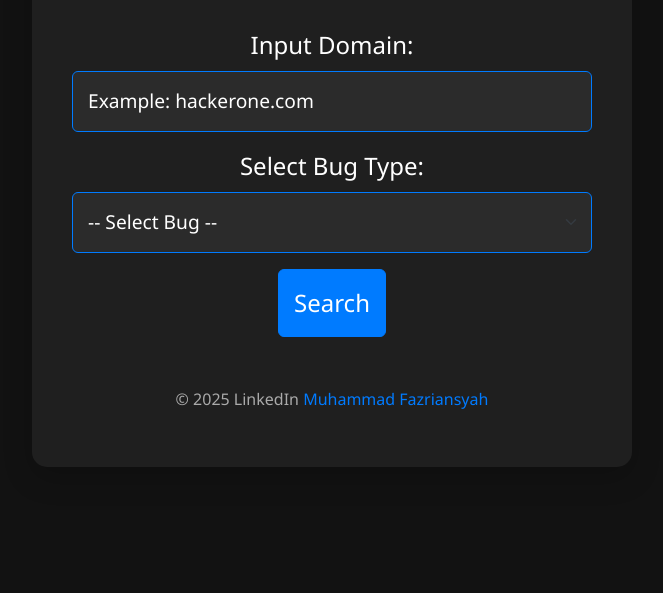
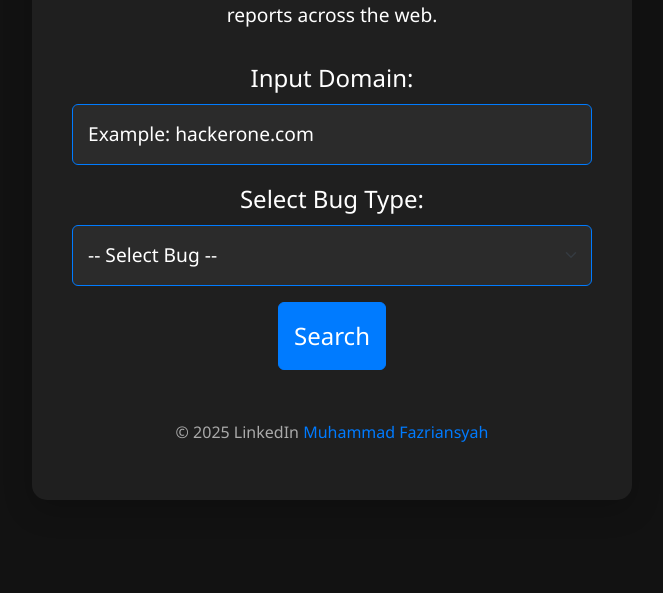
Before and after one commit to mas4ji/finder, a plain HTML site: page tekdung.html in a window 1280 px wide. Shown: the part 207-800 px from the top of the page, without its empty margins (308-971 px from the left). Drawn offline with nearby package versions, Linux system fonts and the light colour scheme.

Commit message:
Update tekdung.html

```diff
--- a/tekdung.html
+++ b/tekdung.html
@@ -11,7 +11,12 @@
             background-color: #121212; /* Latar belakang hitam */
             color: #fff; /* Warna teks putih */
             font-family: 'Segoe UI', Tahoma, Geneva, Verdana, sans-serif;
-            padding: 60px 20px; /* Perbesar padding di body */
+            display: flex;
+            justify-content: center; /* Horizontally center content */
+            align-items: center; /* Vertically center content */
+            min-height: 100vh; /* Full viewport height */
+            padding: 0;
+            margin: 0;
         }
 
         h1, h2 {
@@ -26,7 +31,7 @@
             padding: 40px;
             background-color: #1f1f1f; /* Latar belakang abu-abu gelap */
             box-shadow: 0 10px 30px rgba(0, 0, 0, 0.2); /* Perbesar shadow */
-            margin: auto; /* Centerkan kontainer */
+            text-align: center;
         }
 
         .form-control, .btn, .form-select {
@@ -124,7 +129,7 @@
     </style>
 </head>
 <body>
-    <div class="container text-center">
+    <div class="container">
         <h1>SecuDork</h1>
         <p class="tagline">Easily search for resolved security vulnerabilities and bug reports across the web.</p>
 
```
